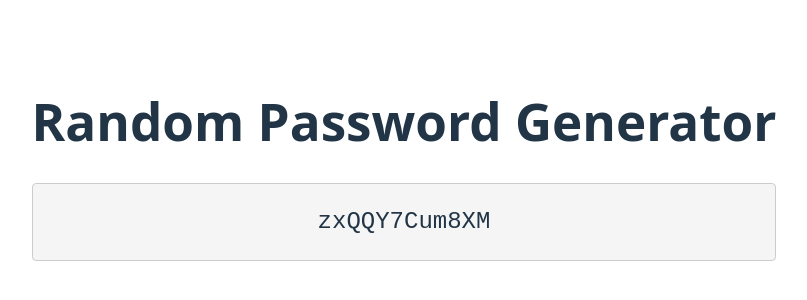
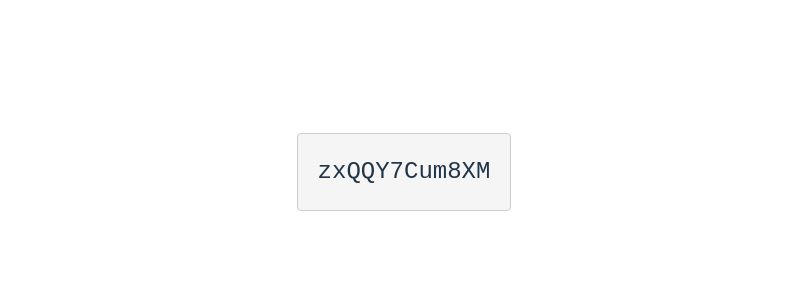
Before and after one commit to julius-d/simple-pw-generator, a React (Vite) app: page / in a window 1280 px wide. Shown: the part 228-528 px from the top of the page, without its empty margins (236-1043 px from the left). Built offline with nearby package versions, Linux system fonts and the light colour scheme.

Commit message:
feat: remove title heading from password generator

```diff
--- a/src/App.tsx
+++ b/src/App.tsx
@@ -19,7 +19,6 @@ function App() {
 
   return (
     <div>
-      <h1>Random Password Generator</h1>
       <p style={{ fontSize: '24px', fontFamily: 'monospace', padding: '20px', backgroundColor: '#f5f5f5', border: '1px solid #ccc', borderRadius: '4px' }}>
         {password}
       </p>
```
